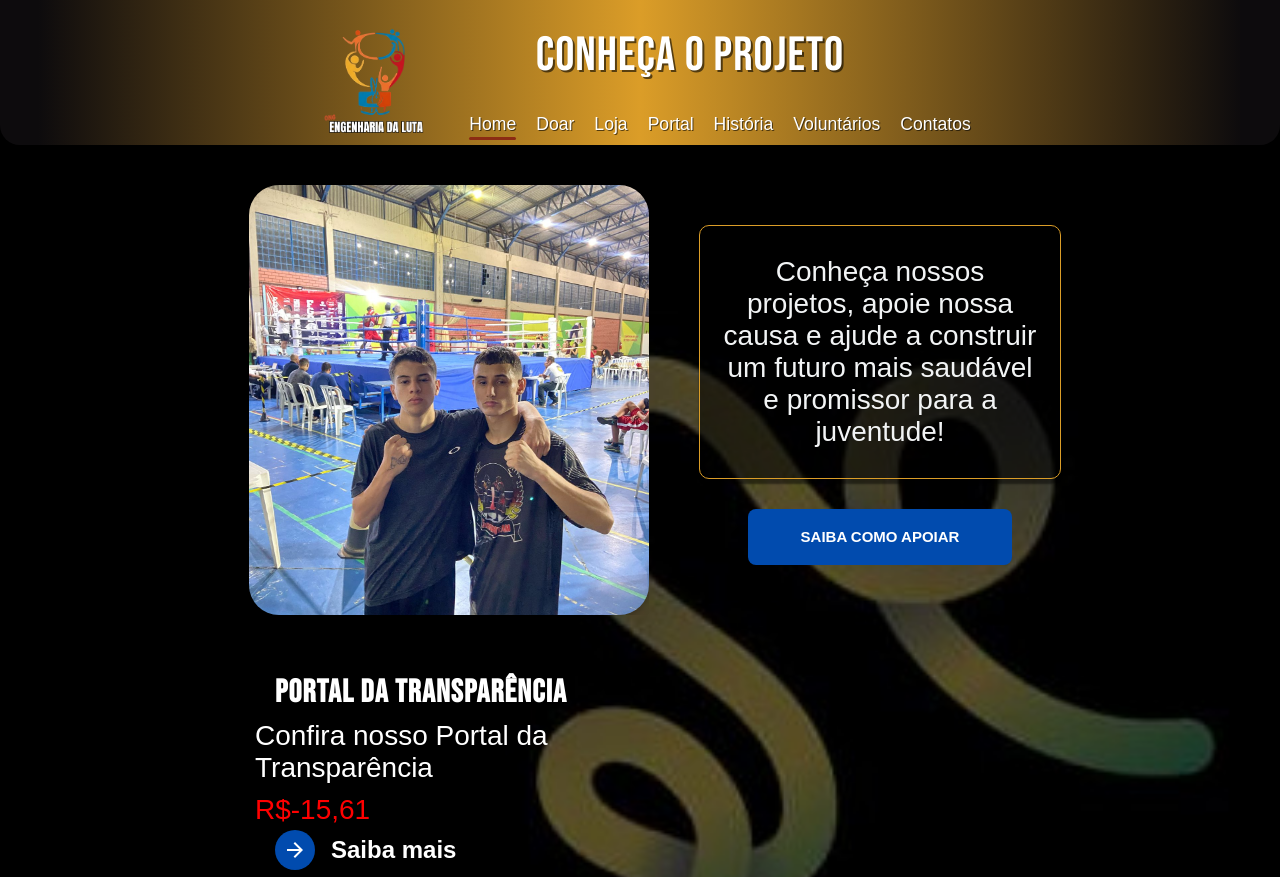
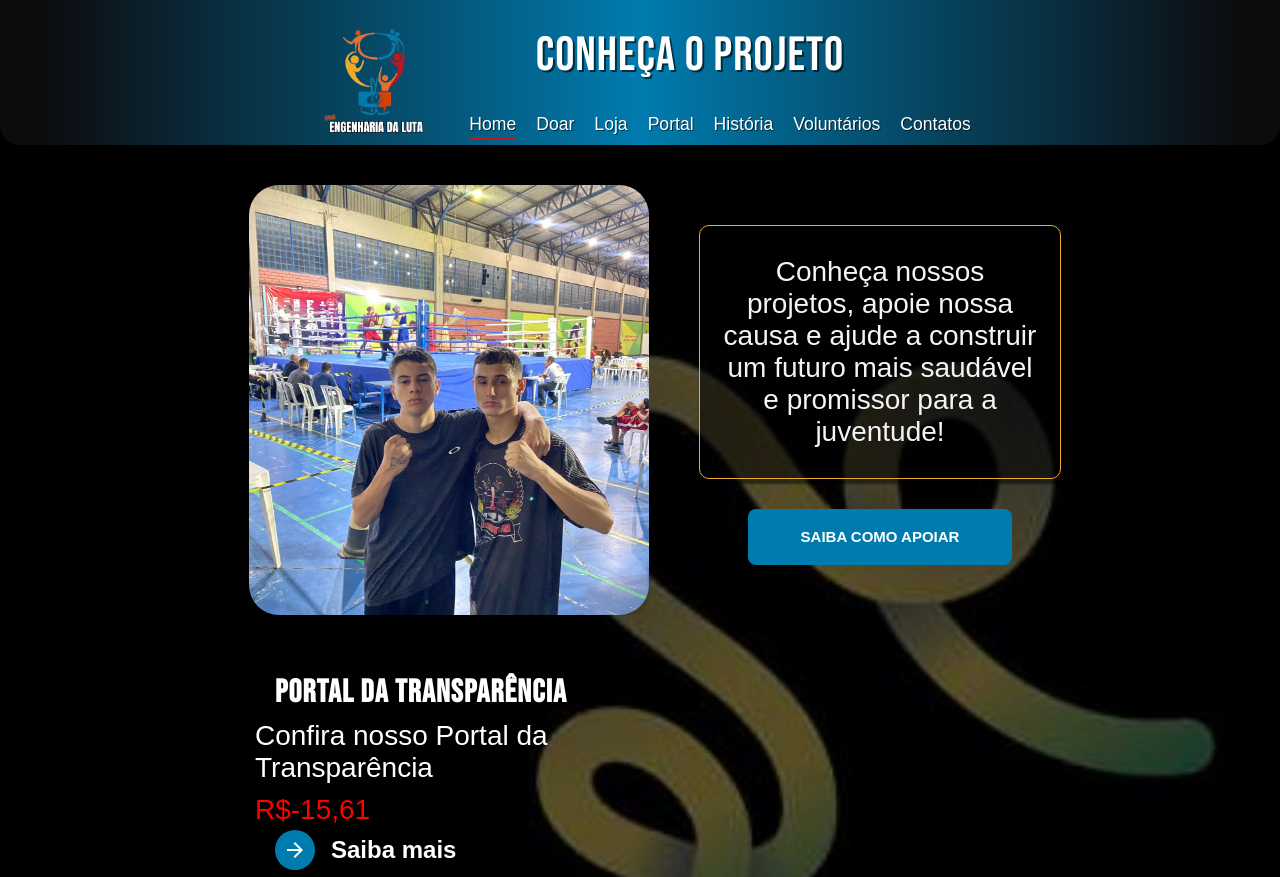
Before and after one commit to RodrigoFerrari94/ferrari-team, a website built with Parcel: page docs/index.html in a window 1280 px wide. Shown: the top 877 px of the page. Built offline with nearby package versions, Linux system fonts and the light colour scheme.

Commit message:
colors site

```diff
--- a/docs/index.html
+++ b/docs/index.html
@@ -40,7 +40,7 @@
       <nav class="nav">
         <div class="nav__icons">
           <a
-            href="https://www.instagram.com/academiaferrariteam/"
+            href="https://www.instagram.com/ong_engenhariadaluta/"
             target="_blank"
             rel="noopener noreferrer external"
             class="nav__link"
@@ -339,7 +339,7 @@
                 </a>
                 <a
                   class="contact-us__link"
-                  href="https://www.instagram.com/academiaferrariteam/"
+                  href="https://www.instagram.com/ong_engenhariadaluta/"
                   target="_blank"
                   rel="noopener noreferrer"
                 >
--- a/docs/sass/blocks/_header.scss
+++ b/docs/sass/blocks/_header.scss
@@ -13,7 +13,7 @@
   background-image: linear-gradient(
     to right,
     utils.$cor4 3%,
-    utils.$cor1 50%,
+    utils.$color-blue 50%,
     utils.$cor4 97%
   );
   border-radius: 0px 0px 20px 20px;
--- a/docs/sass/utils/_variables.scss
+++ b/docs/sass/utils/_variables.scss
@@ -1,9 +1,9 @@
 $cor0: #f2f4f5;
-$cor1: #db9d28;
-$cor2: #a54c13;
-$cor3: #8b2c13;
+$cor1: #eeab26;
+$cor2: #d54308;
+$cor3: #c4151e;
 $cor4: #0d0b0d;
-$color-blue: rgba(1, 75, 174, 255);
+$color-blue: #007bae;
 $fonte-padrao: Arial, Verdana, Helvetica, sans-serif;
 $fonte-destaque: "Bebas Neue", "cursive";
 $fonte-boxe: "boxe", cursive;
```
Also changed, not shown: docs/give.html (+2 -2 lines), docs/history.html (+2 -2 lines), docs/portal.html (+2 -2 lines), docs/story.html (+2 -2 lines), docs/volunteer.html (+2 -2 lines), docs/css/blocks/history.css, docs/css/main.css.
